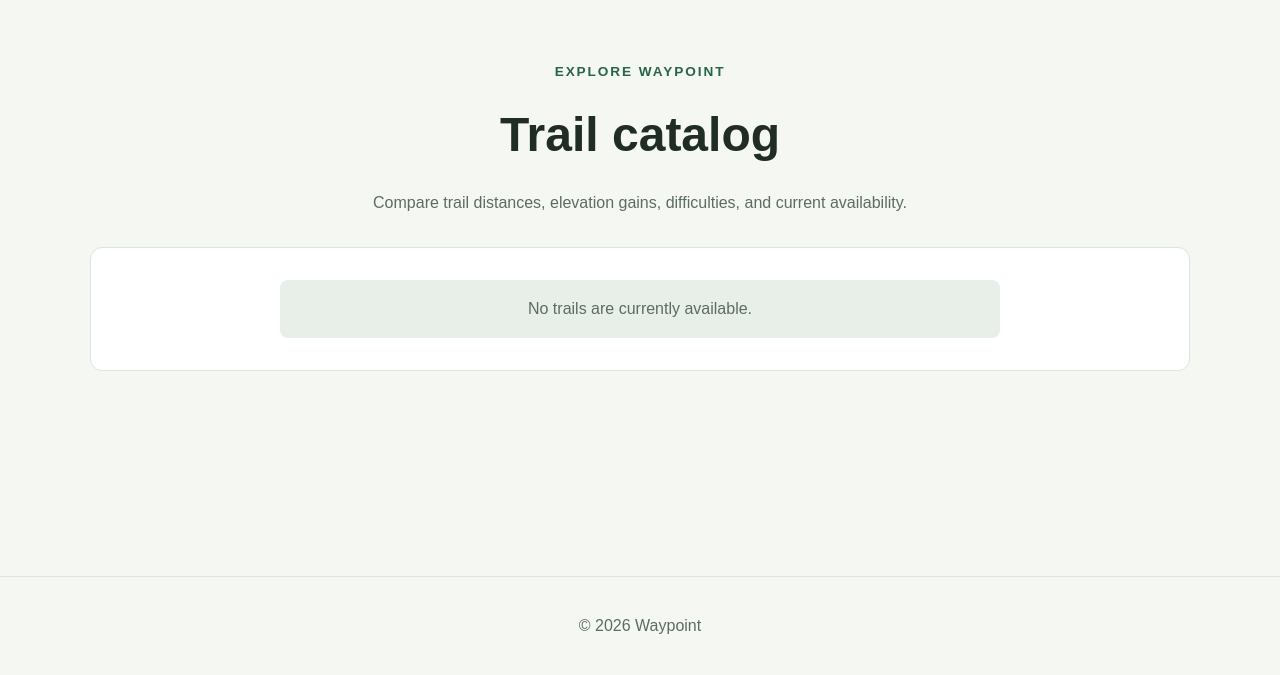
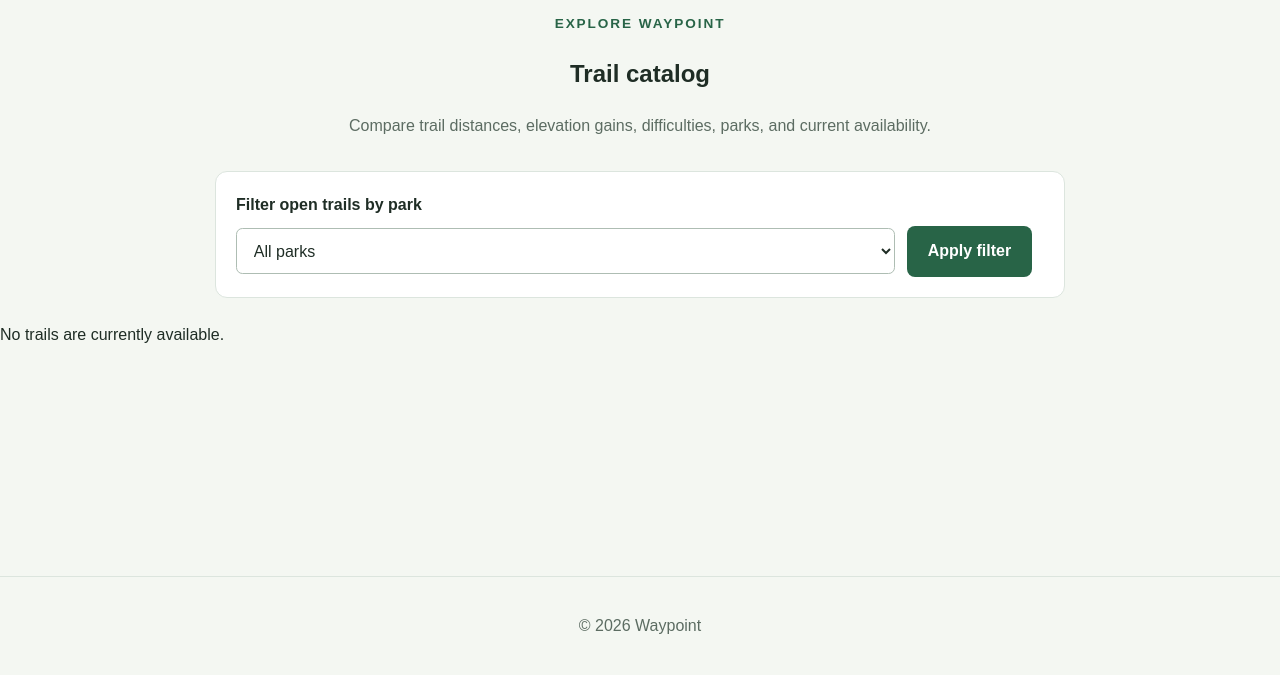
Before and after one commit to achuthanjagandas/waypoint-term-project, a Django app: page /trails/ in a window 1280 px wide. Shown: the part 125-800 px from the top of the page. Run offline with Django 4.2, Linux system fonts and the light colour scheme; data that the repository does not hold is empty.

Commit message:
week 13: display and filter trails by park

```diff
--- a/static/style.css
+++ b/static/style.css
@@ -402,3 +402,62 @@ form textarea:focus {
         white-space: nowrap;
     }
 }
+
+.catalog-filter-card {
+    width: min(850px, 100%);
+    margin: 0 auto 1.5rem;
+    padding: 1.25rem;
+    border: 1px solid var(--border);
+    border-radius: 0.75rem;
+    background: var(--surface);
+}
+
+.park-filter-form label {
+    display: block;
+    margin-bottom: 0.5rem;
+    font-weight: bold;
+}
+
+.park-filter-controls {
+    display: grid;
+    grid-template-columns: minmax(0, 1fr) auto auto;
+    gap: 0.75rem;
+    align-items: center;
+}
+
+.park-filter-controls select {
+    width: 100%;
+    padding: 0.8rem;
+    border: 1px solid #aebdb3;
+    border-radius: 0.4rem;
+    background: white;
+    color: var(--text);
+    font: inherit;
+}
+
+.filter-summary {
+    margin: 1rem 0 0;
+    color: var(--muted);
+}
+
+.table-subtext {
+    display: block;
+    margin-top: 0.15rem;
+    color: var(--muted);
+    font-size: 0.85rem;
+}
+
+.muted {
+    color: var(--muted);
+}
+
+@media (max-width: 750px) {
+    .park-filter-controls {
+        grid-template-columns: 1fr;
+    }
+
+    .park-filter-controls .button {
+        width: 100%;
+        text-align: center;
+    }
+}
--- a/templates/catalog.html
+++ b/templates/catalog.html
@@ -1,31 +1,73 @@
 {% extends "base.html" %}
 
-{% block title %}
-Trail Catalog | Waypoint
-{% endblock %}
+{% block title %}Trail Catalog | Waypoint{% endblock %}
 
 {% block content %}
-<div class="container page-content">
-    <section class="catalog-heading">
+<section class="catalog-section">
+    <div class="catalog-heading">
         <p class="eyebrow">Explore Waypoint</p>
-        <h2>Trail catalog</h2>
+        <h1>Trail catalog</h1>
         <p>
             Compare trail distances, elevation gains, difficulties,
-            and current availability.
+            parks, and current availability.
         </p>
-    </section>
+    </div>
 
-    <section class="catalog-panel">
+    <div class="catalog-filter-card">
+        <form method="get" class="park-filter-form">
+            <label for="park">Filter open trails by park</label>
+
+            <div class="park-filter-controls">
+                <select id="park" name="park">
+                    <option value="">All parks</option>
+
+                    {% for park in parks %}
+                        <option
+                            value="{{ park.id }}"
+                            {% if selected_park and selected_park.id == park.id %}
+                                selected
+                            {% endif %}
+                        >
+                            {{ park.name }} — {{ park.region }}
+                        </option>
+                    {% endfor %}
+                </select>
+
+                <button class="button" type="submit">
+                    Apply filter
+                </button>
+
+                {% if selected_park %}
+                    <a
+                        class="button button-secondary"
+                        href="{% url 'catalog' %}"
+                    >
+                        Clear filter
+                    </a>
+                {% endif %}
+            </div>
+        </form>
+
+        {% if selected_park %}
+            <p class="filter-summary">
+                Showing open trails in
+                <strong>{{ selected_park.name }}</strong>
+                ({{ selected_park.region }}).
+            </p>
+        {% endif %}
+    </div>
+
+    <div class="catalog-table-wrapper">
         {% if trails %}
-            <div class="table-wrapper">
             <table class="catalog-table">
                 <thead>
                     <tr>
-                            <th scope="col">No.</th>
-                            <th scope="col">Trail</th>
-                            <th scope="col">Distance</th>
-                            <th scope="col">Elevation gain</th>
-                            <th scope="col">Status</th>
+                        <th>No.</th>
+                        <th>Trail</th>
+                        <th>Park</th>
+                        <th>Distance</th>
+                        <th>Elevation gain</th>
+                        <th>Status</th>
                     </tr>
                 </thead>
 
@@ -33,15 +75,32 @@ Trail Catalog | Waypoint
                     {% for trail in trails %}
                         <tr>
                             <td>{{ forloop.counter }}</td>
+
                             <td>
                                 <strong>{{ trail.name }}</strong>
                             </td>
+
+                            <td>
+                                {% if trail.park %}
+                                    <strong>{{ trail.park.name }}</strong>
+                                    <span class="table-subtext">
+                                        {{ trail.park.region }}
+                                    </span>
+                                {% else %}
+                                    <span class="muted">
+                                        Not assigned
+                                    </span>
+                                {% endif %}
+                            </td>
+
                             <td>
                                 {{ trail.distance_km|floatformat:1 }} km
                             </td>
+
                             <td>
                                 {{ trail.elevation_gain }} m
                             </td>
+
                             <td>
                                 {% if not trail.is_open %}
                                     <span class="badge badge-closed">
@@ -52,8 +111,8 @@ Trail Catalog | Waypoint
                                         HARD
                                     </span>
                                 {% else %}
-                                        <span class="badge badge-standard">
-                                            {{ trail.difficulty|title }}
+                                    <span class="badge badge-open">
+                                        {{ trail.get_difficulty_display }}
                                     </span>
                                 {% endif %}
                             </td>
@@ -61,12 +120,16 @@ Trail Catalog | Waypoint
                     {% endfor %}
                 </tbody>
             </table>
+        {% elif selected_park %}
+            <div class="empty-state">
+                No open trails are currently available in
+                {{ selected_park.name }}.
             </div>
         {% else %}
-            <p class="empty-message">
+            <div class="empty-state">
                 No trails are currently available.
-            </p>
+            </div>
         {% endif %}
+    </div>
 </section>
-</div>
 {% endblock %}
--- a/trails/views.py
+++ b/trails/views.py
@@ -1,13 +1,30 @@
 from django.shortcuts import render
 
-from .models import Trail
+from .models import Park, Trail
 
 
 def catalog(request):
-    """Display open trails ordered from shortest to longest."""
-    trails = Trail.objects.filter(is_open=True).order_by("distance_km")
+    """Display open trails, optionally filtered by park."""
+    parks = Park.objects.order_by("name")
+
+    trails = (
+        Trail.objects.filter(is_open=True)
+        .select_related("park")
+        .order_by("distance_km")
+    )
+
+    selected_park = None
+    selected_park_id = request.GET.get("park", "").strip()
+
+    if selected_park_id.isdigit():
+        selected_park = parks.filter(pk=int(selected_park_id)).first()
+
+        if selected_park is not None:
+            trails = trails.filter(park=selected_park)
 
     context = {
+        "parks": parks,
+        "selected_park": selected_park,
         "trails": trails,
     }
 
```
Also changed, not shown: trails/tests.py (+108 -8 lines). Lines whose indentation alone changed are shown as unchanged.
